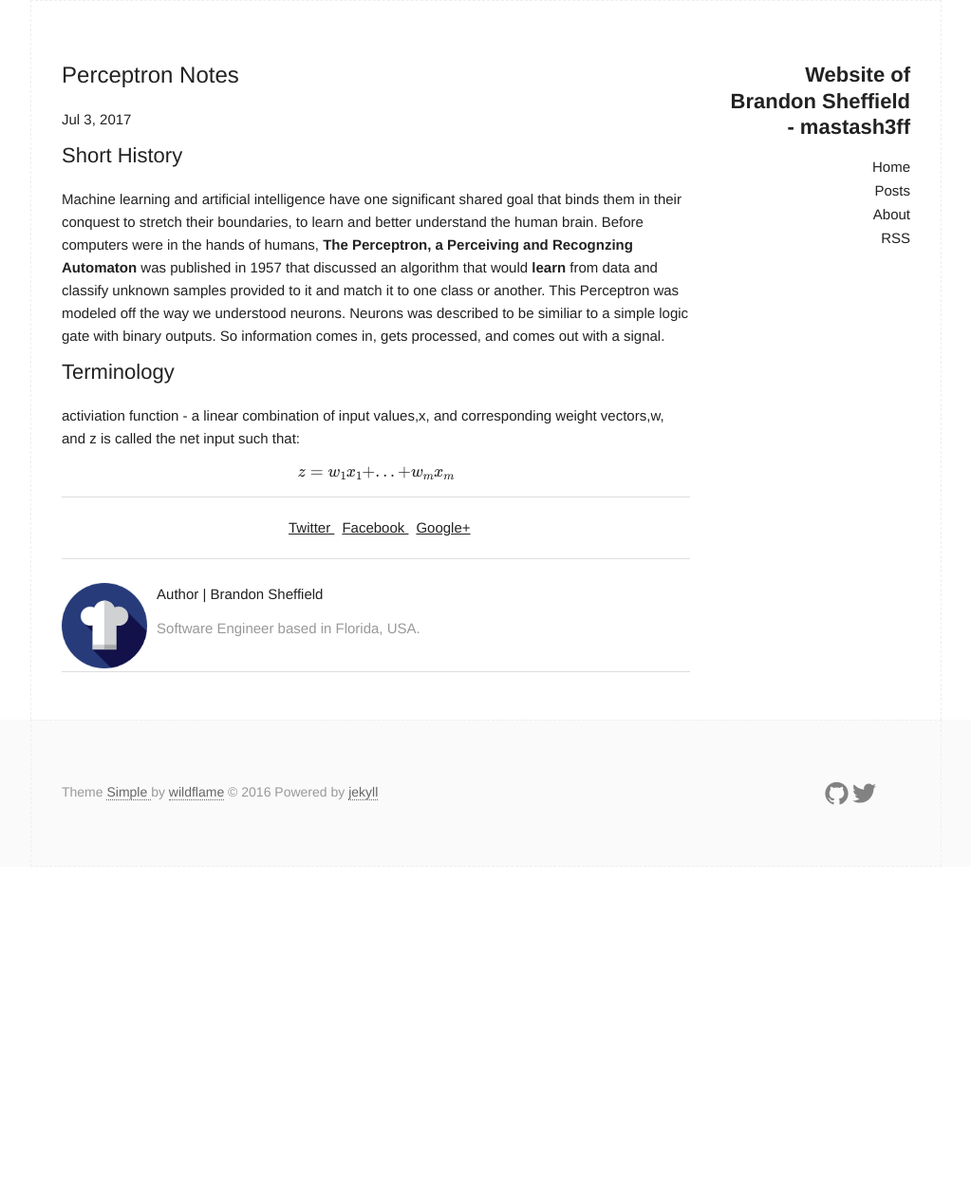
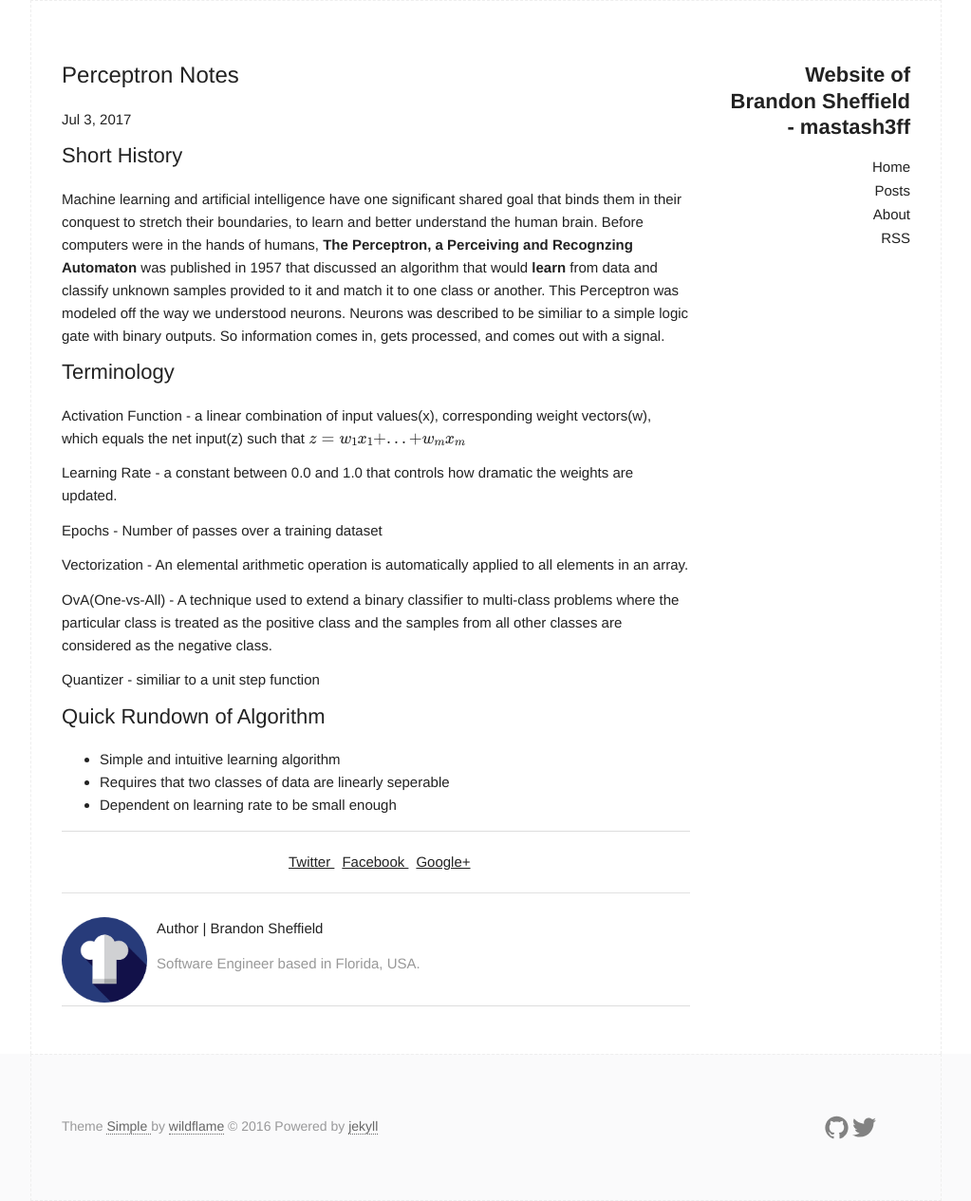
Before and after one commit to mastash3ff/mastash3ff-blog, a Jekyll site: the page built from _posts/2017-07-03-Perceptron-Notes.md, in a window 1280 px wide. Shown: the whole page at 95% size, without its empty margins (128-1151 px from the left). Built offline with Jekyll 4.4.1, drawn with Linux system fonts in a browser that asks for light colours; formulas are drawn with MathJax 3; before the commit the page ends 913 px from its top, so only the background shows below that.

Commit message:
/resurrection

```diff
--- a/CNAME
+++ b/CNAME
@@ -1 +1 @@
-www.bsheffield.com
+www.sheffconsulting.com
--- a/_config.yml
+++ b/_config.yml
@@ -7,13 +7,16 @@
 
 title: Website of Brandon Sheffield - mastash3ff
 name: mastash3ff's website
-email: brandon@bsheffield.com
+email: brandon@sheffconsulting.com
+
 description: > #Another place on the internet for how-tos aimed at sharing
   information about open source development and tools.
-  baseurl: "/" # the subpath of your site, e.g. /blog
-  url: "http://bsheffield.com" # the base hostname & protocol for your site, e.g. http://example.com
 
-twitter_username: bshefield2008
+baseurl: "" # the subpath of your site, e.g. /blog
+
+url: "http://sheffconsulting.com" # the base hostname & protocol for your site, e.g. http://example.com
+
+twitter_username: bsheffield2008
 github_username:  mastash3ff
 
 defaults:
--- a/_layouts/default.html
+++ b/_layouts/default.html
@@ -21,4 +21,5 @@
   <script type="text/javascript"
 	  src="http://cdn.mathjax.org/mathjax/latest/MathJax.js?config=TeX-AMS-MML_HTMLorMML">
   </script>
+
 </html>
--- a/_posts/2017-07-03-Perceptron-Notes.md
+++ b/_posts/2017-07-03-Perceptron-Notes.md
@@ -12,6 +12,20 @@ Machine learning and artificial intelligence have one significant shared goal th
 
 ## Terminology
 
-activiation function - a linear combination of input values,x, and corresponding weight vectors,w, and z is called the net input such that:
+Activation Function - a linear combination of input values(x), corresponding weight vectors(w), which equals the net input(z) such that $$ z = w_1x_1 + ... + w_mx_m $$
 
-$$ z = w_1x_1 + ... + w_mx_m $$
+Learning Rate - a constant between 0.0 and 1.0 that controls how dramatic the weights are updated.
+
+Epochs - Number of passes over a training dataset
+
+Vectorization - An elemental arithmetic operation is automatically applied to all elements in an array.
+
+OvA(One-vs-All) - A technique used to extend a binary classifier to multi-class problems where the particular class is treated as the positive class and the samples from all other classes are considered as the negative class.
+
+Quantizer - similiar to a unit step function
+
+## Quick Rundown of Algorithm
+
+- Simple and intuitive learning algorithm
+- Requires that two classes of data are linearly seperable
+- Dependent on learning rate to be small enough
```
Also changed, not shown: other parts of _posts/2017-07-03-Perceptron-Notes.md (+1 -1 lines), README.md (deleted).
